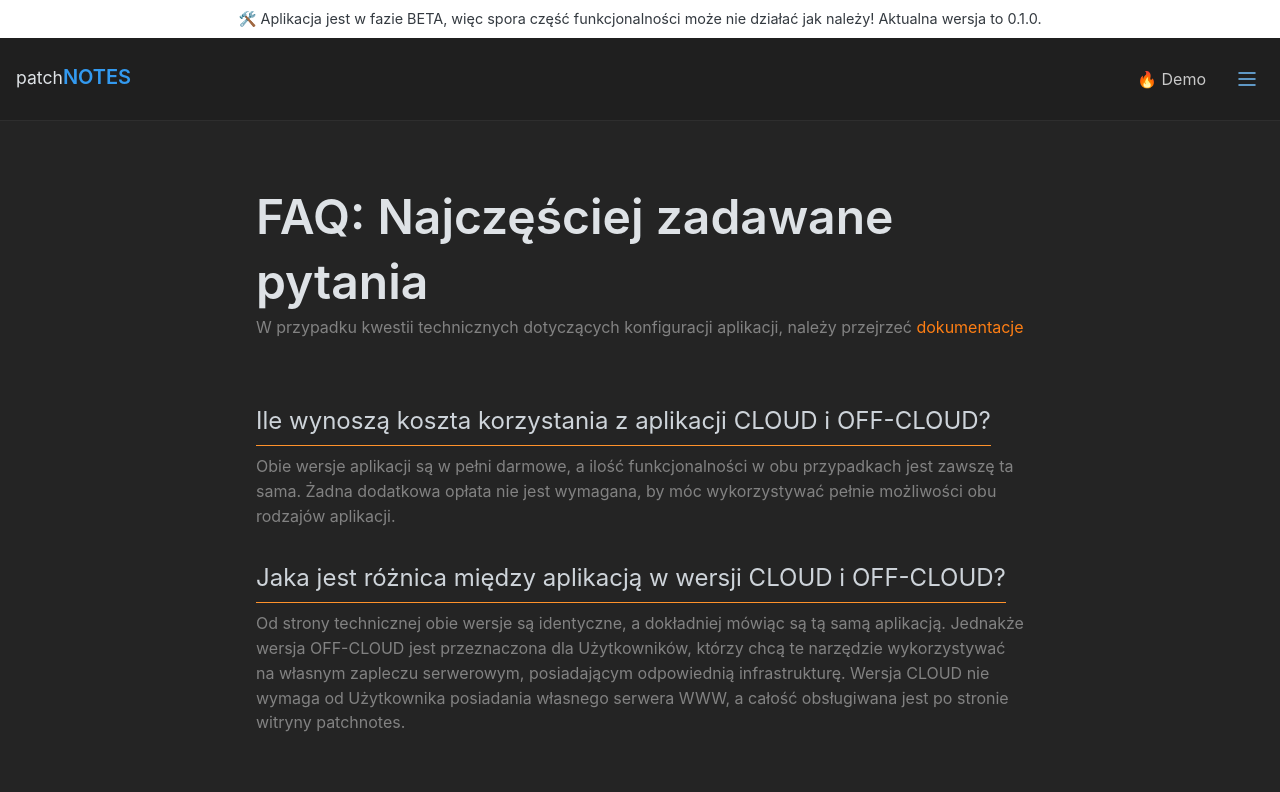
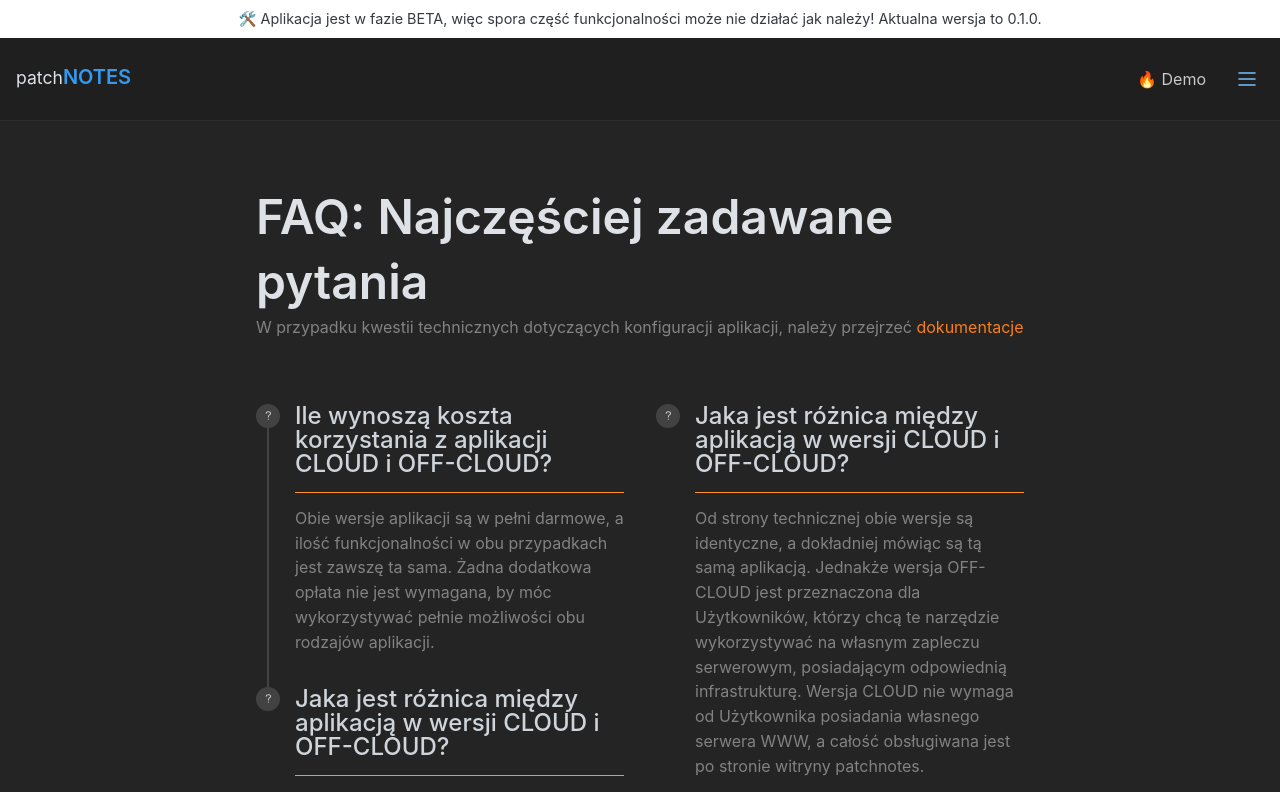
Before and after one commit to jakubwilk/forumgame-patchnotes-admin, a React (Vite) app in the folder client/: page /faq in a window 1280 px wide. Shown: the top 792 px of the page. Built offline with nearby package versions, Linux system fonts and the light colour scheme.

Commit message:
Change FAQ model and update component

```diff
--- a/client/public/faq.json
+++ b/client/public/faq.json
@@ -1,14 +1,29 @@
 {
   "faq": [
     {
-      "id": 1,
-      "question": "Ile wynoszą koszta korzystania z aplikacji CLOUD i OFF-CLOUD?",
-      "answer": "Obie wersje aplikacji są w pełni darmowe, a ilość funkcjonalności w obu przypadkach jest zawszę ta sama. Żadna dodatkowa opłata nie jest wymagana, by móc wykorzystywać pełnie możliwości obu rodzajów aplikacji."
+      "categoryId": 1,
+      "items": [
+        {
+          "id": 2,
+          "question": "Ile wynoszą koszta korzystania z aplikacji CLOUD i OFF-CLOUD?",
+          "answer": "Obie wersje aplikacji są w pełni darmowe, a ilość funkcjonalności w obu przypadkach jest zawszę ta sama. Żadna dodatkowa opłata nie jest wymagana, by móc wykorzystywać pełnie możliwości obu rodzajów aplikacji."
+        },
+        {
+          "id": 3,
+          "question": "Jaka jest różnica między aplikacją w wersji CLOUD i OFF-CLOUD?",
+          "answer": "Od strony technicznej obie wersje są identyczne, a dokładniej mówiąc są tą samą aplikacją. Jednakże wersja OFF-CLOUD jest przeznaczona dla Użytkowników, którzy chcą te narzędzie wykorzystywać na własnym zapleczu serwerowym, posiadającym odpowiednią infrastrukturę. Wersja CLOUD nie wymaga od Użytkownika posiadania własnego serwera WWW, a całość obsługiwana jest po stronie witryny patchnotes."
+        }
+      ]
     },
     {
-      "id": 2,
-      "question": "Jaka jest różnica między aplikacją w wersji CLOUD i OFF-CLOUD?",
-      "answer": "Od strony technicznej obie wersje są identyczne, a dokładniej mówiąc są tą samą aplikacją. Jednakże wersja OFF-CLOUD jest przeznaczona dla Użytkowników, którzy chcą te narzędzie wykorzystywać na własnym zapleczu serwerowym, posiadającym odpowiednią infrastrukturę. Wersja CLOUD nie wymaga od Użytkownika posiadania własnego serwera WWW, a całość obsługiwana jest po stronie witryny patchnotes."
+      "categoryId": 4,
+      "items": [
+        {
+          "id": 5,
+          "question": "Jaka jest różnica między aplikacją w wersji CLOUD i OFF-CLOUD?",
+          "answer": "Od strony technicznej obie wersje są identyczne, a dokładniej mówiąc są tą samą aplikacją. Jednakże wersja OFF-CLOUD jest przeznaczona dla Użytkowników, którzy chcą te narzędzie wykorzystywać na własnym zapleczu serwerowym, posiadającym odpowiednią infrastrukturę. Wersja CLOUD nie wymaga od Użytkownika posiadania własnego serwera WWW, a całość obsługiwana jest po stronie witryny patchnotes."
+        }
+      ]
     }
   ]
 }
--- a/client/src/modules/faq/api/api.model.ts
+++ b/client/src/modules/faq/api/api.model.ts
@@ -3,6 +3,11 @@ export interface IFaqResponse {
 }
 
 export interface IFaqResponseItem {
+  categoryId: number
+  items: Array<IFaqResponseCategoryItem>
+}
+
+export interface IFaqResponseCategoryItem {
   id: number
   question: string
   answer: string
--- a/client/src/modules/faq/components/QuestionAndAnswer.tsx
+++ b/client/src/modules/faq/components/QuestionAndAnswer.tsx
@@ -1,8 +1,10 @@
-import { Text, Title } from '@mantine/core'
+import { Text, Timeline } from '@mantine/core'
+import { IconQuestionMark } from '@tabler/icons-react'
 import clsx from 'clsx'
 
 import '@mantine/core/styles/Title.layer.css'
 import '@mantine/core/styles/Text.layer.css'
+import '@mantine/core/styles/Timeline.css'
 import classes from './Components.module.css'
 
 interface IProps {
@@ -12,11 +14,12 @@ interface IProps {
 
 export function QuestionAndAnswer({ question, answer }: IProps) {
   return (
-    <article>
-      <Title order={3} className={clsx('inline-block pb-2 mb-2', classes.question)}>
-        {question}
-      </Title>
-      <Text className={classes.answer}>{answer}</Text>
-    </article>
+    <Timeline.Item
+      title={question}
+      classNames={{ itemTitle: clsx('inline-block pb-4', classes.question) }}
+      bullet={<IconQuestionMark size={'0.8rem'} />}
+    >
+      <Text className={clsx('mt-2', classes.answer)}>{answer}</Text>
+    </Timeline.Item>
   )
 }
--- a/client/src/modules/faq/pages/Faq.tsx
+++ b/client/src/modules/faq/pages/Faq.tsx
@@ -1,8 +1,11 @@
 import { useMemo } from 'react'
+import { Timeline } from '@mantine/core'
 import { isEmpty, isNil } from 'lodash'
 
 import { useFaqQuery } from '../api'
 import { PageTitle, QuestionAndAnswer } from '../components'
+
+import '@mantine/core/styles/Timeline.css'
 
 export function Faq() {
   const { data, isFetching } = useFaqQuery()
@@ -11,10 +14,17 @@ export function Faq() {
 
   const renderLoader = useMemo(() => <p>{'Loader...'}</p>, [])
   const renderList = useMemo(
-    () =>
-      data?.faq.map(({ id, question, answer }) => (
-        <QuestionAndAnswer key={id} question={question} answer={answer} />
-      )),
+    () => (
+      <div className={'grid grid-cols-1 lg:grid-cols-2 gap-8'}>
+        {data?.faq.map(({ categoryId, items }) => (
+          <Timeline key={categoryId} lineWidth={2} bulletSize={24}>
+            {items.map(({ id, question, answer }) => (
+              <QuestionAndAnswer key={id} question={question} answer={answer} />
+            ))}
+          </Timeline>
+        ))}
+      </div>
+    ),
     [data],
   )
   const renderEmptyList = useMemo(() => <p>{'Brak elementów do wyświetlenia'}</p>, [])
```
